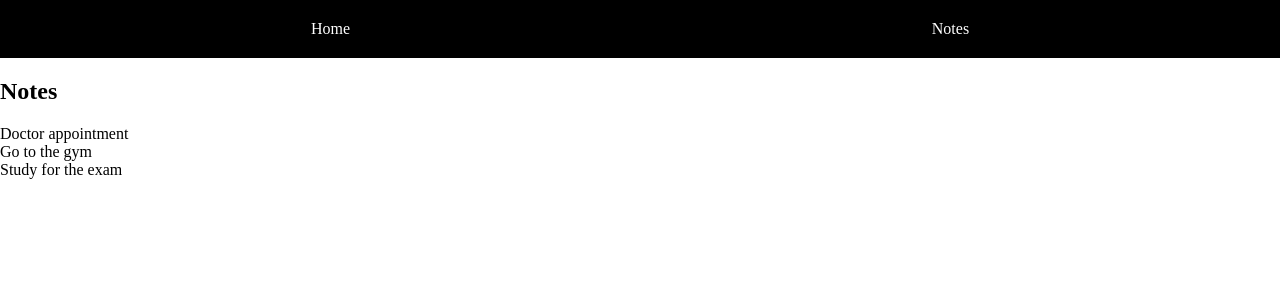
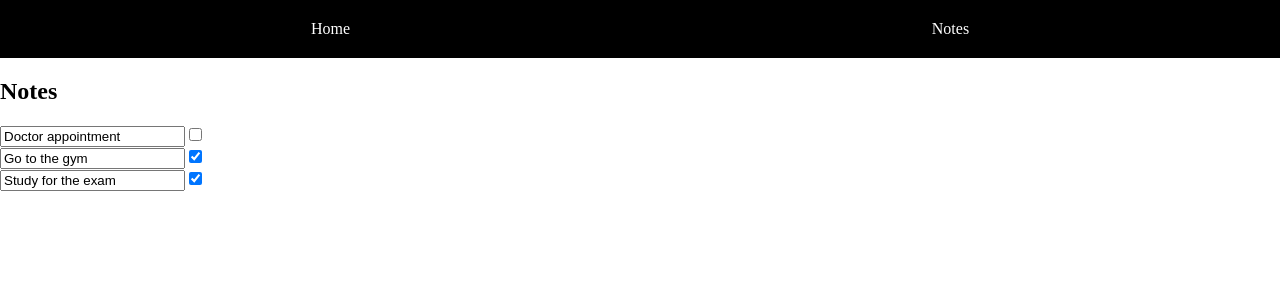
Before and after one commit to matidlr/my-notes-app, an Angular app: page /notes in a window 1280 px wide. Shown: the top 300 px of the page. Built offline with nearby package versions, Linux system fonts and the light colour scheme.

Commit message:
note-card inside note component and comunication

```diff
--- a/src/app/components/note-card/note-card.component.html
+++ b/src/app/components/note-card/note-card.component.html
@@ -1 +1,4 @@
-<p>note-card works!</p>
+<article class="note-card">
+    <input type="text" [value]="note()?.title">
+    <input type="checkbox"  [checked]="note()?.marked">
+</article>
--- a/src/app/components/note-card/note-card.component.ts
+++ b/src/app/components/note-card/note-card.component.ts
@@ -1,4 +1,6 @@
-import { Component } from '@angular/core';
+import { Component, input } from '@angular/core';
+import { NoteService } from '../../services/note.service';
+import Note from '../../../models/Note';
 
 @Component({
   selector: 'app-note-card',
@@ -7,5 +9,5 @@ import { Component } from '@angular/core';
   styleUrl: './note-card.component.css'
 })
 export class NoteCardComponent {
-
+  note = input<Note>();
 }
--- a/src/app/pages/notes/notes.component.html
+++ b/src/app/pages/notes/notes.component.html
@@ -6,7 +6,7 @@
     <ul class="note-list" >
         @for (note of noteService.notes; track note.id) {
             <li>
-                {{note.title}}
+                <app-note-card [note]="note"></app-note-card>
             </li>
         }
     </ul>
--- a/src/app/pages/notes/notes.component.ts
+++ b/src/app/pages/notes/notes.component.ts
@@ -1,10 +1,11 @@
 import { Component } from '@angular/core';
 import { HeaderComponent } from '../../components/header/header.component';
 import { NoteService } from '../../services/note.service';
+import { NoteCardComponent } from '../../components/note-card/note-card.component';
 
 @Component({
   selector: 'app-notes',
-  imports: [HeaderComponent],
+  imports: [HeaderComponent, NoteCardComponent],
   templateUrl: './notes.component.html',
   styleUrl: './notes.component.css'
 })
```
